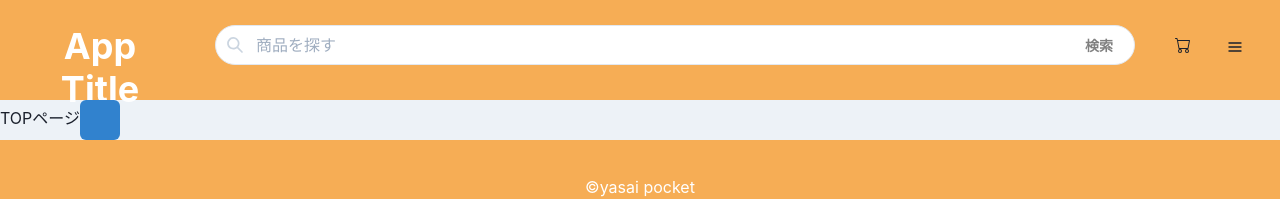
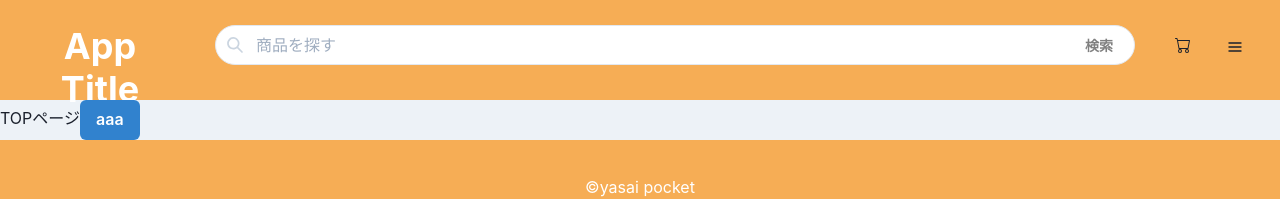
Before and after one commit to daisuke721/yasai_pocket, a React (Create React App) app in the folder frontend/: page / in a window 1280 px wide. Shown: the top 199 px of the page. Built offline with nearby package versions, Linux system fonts and the light colour scheme.

Commit message:
chore: prop-types:offの設定 #13

```diff
--- a/frontend/src/components/atoms/button/PrimaryButton.tsx
+++ b/frontend/src/components/atoms/button/PrimaryButton.tsx
@@ -5,8 +5,8 @@ interface Props {
 }
 
 export const PrimaryButton: React.FC<Props> = (props) => {
-  // const { children } = props;
+  const { children } = props;
   return (
-    <Button colorScheme='blue' variant='solid'></Button>
+    <Button colorScheme='blue' variant='solid'>{children}</Button>
   )
 }
```
Also changed, not shown: frontend/.eslintrc.js.
